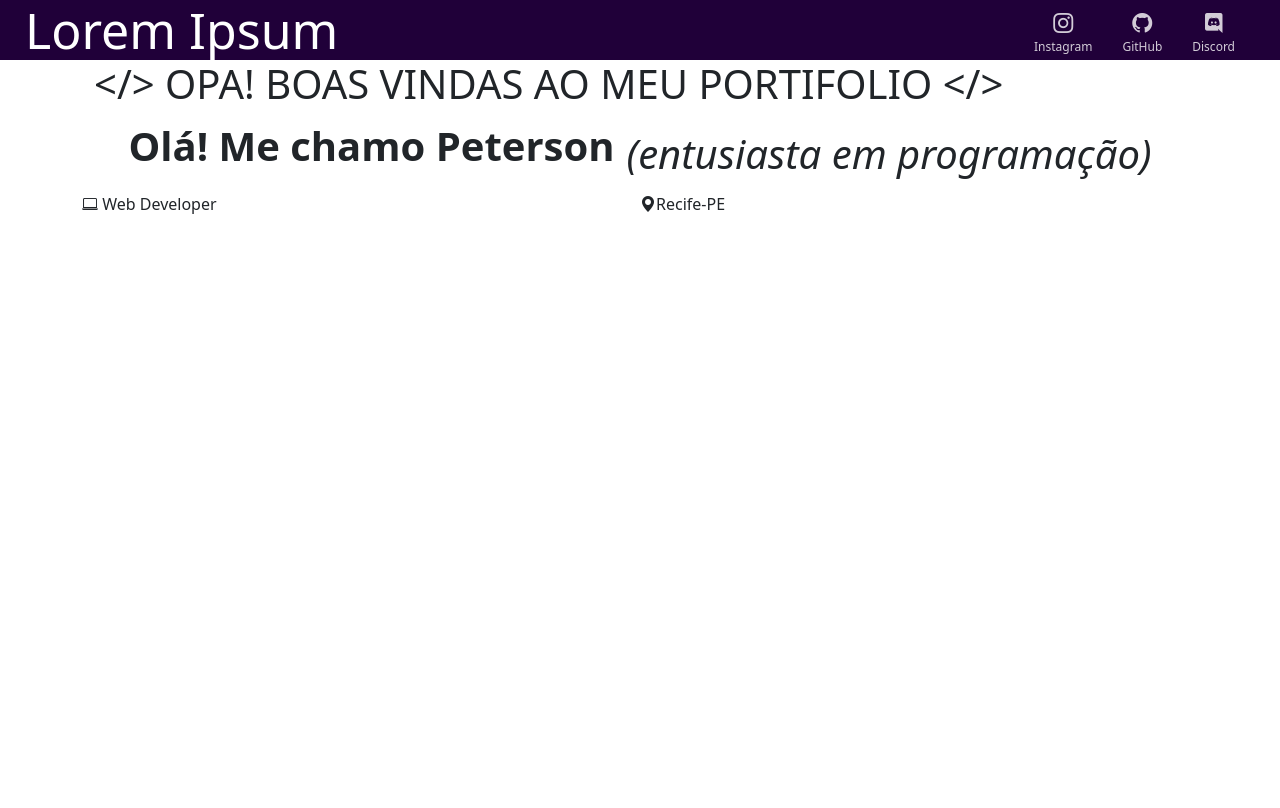
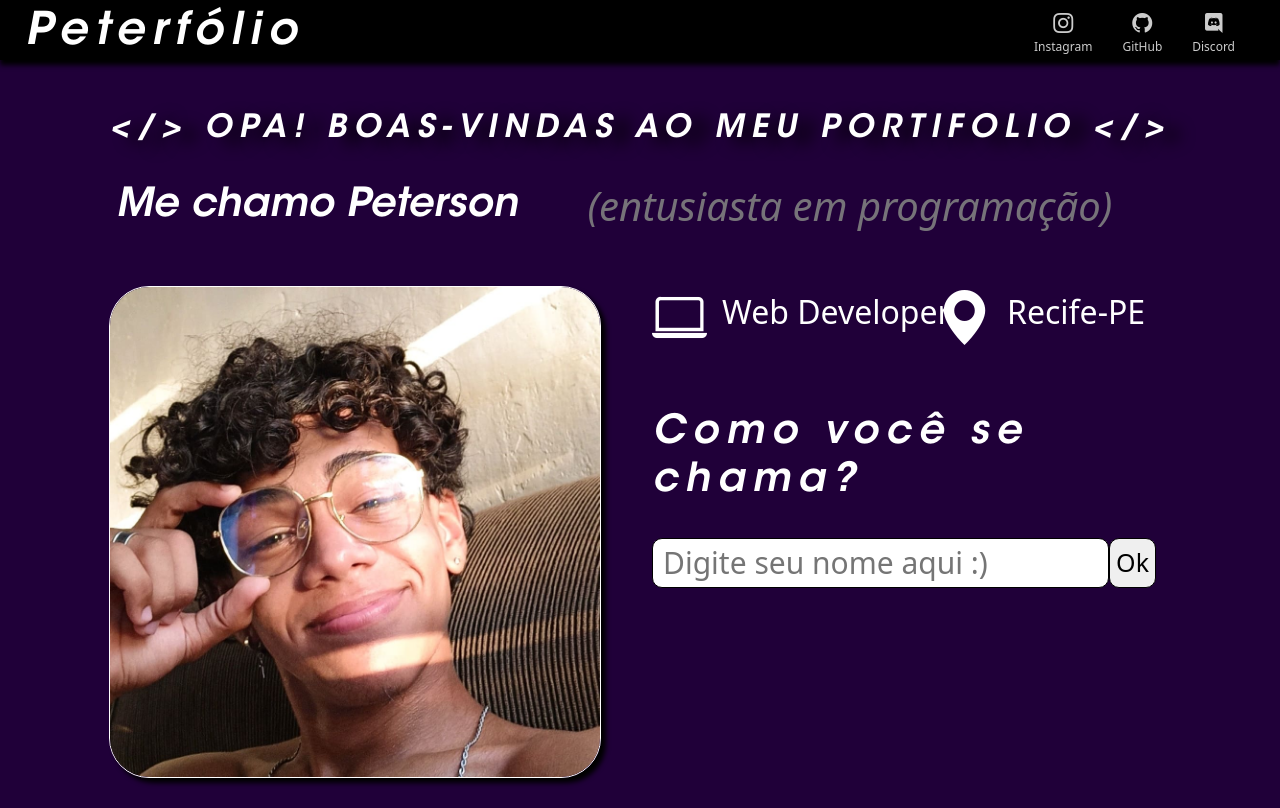
Before and after one commit to PetersonNave/Site-Portifolio, a plain HTML site: page index.html in a window 1280 px wide. Drawn offline with nearby package versions, Linux system fonts and the light colour scheme.

Commit message:
Second Commit

```diff
--- a/index.html
+++ b/index.html
@@ -7,60 +7,98 @@
     <title>Peterson Portfolio</title>
     <link href="https://cdn.jsdelivr.net/npm/bootstrap@5.1.2/dist/css/bootstrap.min.css" rel="stylesheet" integrity="sha384-uWxY/CJNBR+1zjPWmfnSnVxwRheevXITnMqoEIeG1LJrdI0GlVs/9cVSyPYXdcSF" crossorigin="anonymous">
     <link rel="stylesheet" href="https://cdn.jsdelivr.net/npm/bootstrap-icons@1.5.0/font/bootstrap-icons.css">
-    <link rel="stylesheet" href="/styles/styles.css">
-    <script defer src="/scripts/scripts.js"></script>
+    <link rel="stylesheet" href="styles/styles.css">
+    <script defer src="scripts/scripts.js"></script>
 </head>
 <body>
     <header>
         </div>
+        <h1 class="webTitle">Peterfólio</h1>
         <div class="socialLinksCont">
-            <div class="socialLinks" onclick="Teste()">
+
+                <a class="socialLinks" onclick="Teste()" href="https://www.instagram.com/peterson_meloo" target="_blank" style="text-decoration:none">
                      <i class="bi bi-instagram socialIcon"></i>
                      <p class="socialNames">Instagram</p>
-            </div>
-            <div class="socialLinks">
+                 </a>
+                  <a class="socialLinks" href="https://github.com/PetersonNave" target="_blank" style="text-decoration:none">
                     <i class="bi bi-github socialIcon"></i>
                     <p class="socialNames">GitHub</p>
-            </div>
+                 </a>
             <div class="socialLinks">
                 <i class="bi bi-discord socialIcon"></i>
                 <p class="socialNames">Discord</p>
             </div>
         </div>
-        <h1 class="webTitle">Lorem Ipsum</h1>
+
     </header>
+    <div class="welcomeCont">
+        <h1 class="welcomeText" style="color: white;" >&lt/> OPA! BOAS-VINDAS AO MEU PORTIFOLIO &lt/></h1>
+    </div>
+
     <div class="container">
         <div class="row">
-            <h1>&lt/> OPA! BOAS VINDAS AO MEU PORTIFOLIO &lt/></h1>
+
         </div>
         <div class="row">
+            <div class="col">
                 <div class="hiTextCont">
-                <p class="hiText">Olá! Me chamo Peterson</p>
+                    <div class="row">
+                        <div class="col-lg-6">
+                            <p class="hiText">Me chamo Peterson</p>
+                        </div>
+                        <div class="col-lg-6">
+                            <div>
                                 <i class="parentheses">(entusiasta em programação)</i>
-            </div>
-        </div>
-        <div class="row">
-            <div class="row">
-                <div class="col-6">
-                    <div class="profession">
-                        <i class="bi bi-laptop"></i>
-                        <span>Web Developer</span>
-                    </div>
-                </div>
-                <div class="col-6">
-                    <div class="location">
-                        <i class="bi bi-geo-alt-fill"></i>
-                        <p>Recife-PE</p>
                             </div>
 
                         </div>
                     </div>
 
 
+                </div>
+            </div>
+
+        </div>
+        <div class="row">
+            <div class="col-sm-6">
+                <div class="AvatarDiv">
+                    <img src="src/profile.jpg" class="Avatar">
+                  </div>
+            </div>
+            <div class="col-sm-6">
+
+
+                    <div class="row">
+                        <div>
 
 
 
                         </div>
+                        <div class="col-xl-6">
+                            <div class="profession">
+                                <i class="bi bi-laptop attributesIcon"></i>
+                                <p class="infoText" >Web Developer</p>
+                            </div>
+                        </div>
+                        <div class="col-xl-6">
+                            <div class="location">
+                                <i class="bi bi-geo-alt-fill attributesIcon"></i>
+                                <p class="infoText">Recife-PE</p>
+                            </div>
+
+                        </div>
+                    </div>
+               <h1 id="askName" class="askName">Como você se chama?</h1>
+               <div class="forms" >
+                   <input id="name"  class="askNameInput" type="text" placeholder="Digite seu nome aqui :)">
+                   <button id="btn" onclick="changeName()" class="btnSubmit">Ok</button>
+               </div>
+                <h1 id="welcome_name_text" style="color: white;">Olá Peterson</h1>
+            </div>
+
+        </div>
+
+
 
 
         <!-- <h2>
--- a/scripts/scripts.js
+++ b/scripts/scripts.js
@@ -1,20 +1,12 @@
-
-
-function Teste2(){
-
+var btn = document.getElementById("btn")
+var name_ = document.getElementById("name")
+var welcome_name = document.getElementById("welcome_name_text")
+var askName = document.getElementById("askName")
+function changeName(){
+    askName.style.cssText = 'display: none;';
+    name_.style.cssText = 'display: none;';
+    btn.style.cssText = 'display: none;';
+     welcome_name.innerHTML = "Olá, "+ name_.value + "!"
+     welcome_name.style.cssText = 'display: block;';
 
 }
-async function Teste()
-{
-    const api = async () => {
-        const response = await fetch('https://api.github.com/users/PetersonNave');
-        const data = await response.json();
-
-        return data.public_repos;
-    }
-
-    const api_data = await api();
-
-    console.log(api_data);
-
-}
--- a/styles/styles.css
+++ b/styles/styles.css
@@ -1,7 +1,15 @@
+@font-face {
+    font-family: AvantGarde-Book;
+    src: url(../font/ITCAvantGardeStd-DemiObl.otf);
+}
+
 header{
-    background-color: #200039;
+    background-color: #000000;
     height: 60px;
     align-items: center;
+    width: 100%;
+    box-shadow: 0.0em 0.5em 0.5em black;
+
 }
 .socialLinksCont{
     display: flex;
@@ -36,24 +44,175 @@ header{
 }
 .webTitle{
     color: white;
-    font-size: 50px;
+    font-size: 45px;
     margin-left: 25px;
-
+    position: absolute;
+    margin-top: 7px;
 }
 .hiTextCont{
     display: flex;
-    align-items: center;
-    justify-content: center;
+    text-align: center;
+    text-justify: center;
+    margin-top: 20px;
 }
 .hiText{
-    font-size: 40px;
+    font-size: 4.0em;
+    font-weight: bold;
+    font-family: AvantGarde-Book;
+    color: white;
+    margin-bottom: -10px;
+
+    -webkit-animation: fadeIn 2s ease-in-out;
+    -moz-animation: fadeIn 2s ease-in-out;
+    -o-animation: fadeIn 2s ease-in-out;
+    animation: fadeIn 2s ease-in-out;
+}
+.parentheses{
+    font-size: 4.0em;
+    margin-left: 12px;
+    color: gray;
+    opacity: 0.9;
+    height: 100px;
+    flex: 1;
+    white-space: nowrap;
+
+    -webkit-animation: fadeIn 3s ease-in-out;
+    -moz-animation: fadeIn 3s ease-in-out;
+    -o-animation: fadeIn 3s ease-in-out;
+    animation: fadeIn 3s ease-in-out;
+}
+.location
+{
+    display: flex;
+    align-items: center;
+    margin-top: 40px;
+
+}
+ .profession{
+    display: flex;
+    align-items: center;
+    margin-top: 40px;
+
+}
+.container{
+    flex:1;
+
+}
+body{
+    background-color: #200039;
+    font-size: 62.5%;
+    flex: 1;
+    width: 100%;
+    max-width: 1920px;
+    margin: 0 auto;
+}
+h1{
+    font-family: AvantGarde-Book;
+    letter-spacing: 7px;
+
+}
+.welcomeText{
+    font-size: 3.2em;
+
+    margin-top: 50px;
+    text-shadow: 0.5em 0.2em 0.5em black;
+    -webkit-animation: fadeIn 1s ease-in-out;
+    -moz-animation: fadeIn 1s ease-in-out;
+    -o-animation: fadeIn 1s ease-in-out;
+    animation: fadeIn 1s ease-in-out;
+}
+.welcomeCont{
+    text-align: center;
+
+}
+.attributesIcon{
+    color: white;
+    font-size: 55px;
+}
+body {
+    min-width: 550px;
+    max-width: 1920px;
+  }
+  .infoText{
+      font-size: 2.0rem;
+      color: #fff;
+      margin-left: 15px;
+      margin-top: 5px;
+      white-space: nowrap;
+
+  }
+  .Avatar{
+      width: 90%;
+      margin-top: 50px;
+      border: 1px solid #fff;
+      box-shadow: 0.5em 0.5em 0.5em black;
+      border-radius: 40px;
+      margin-bottom:30px;
+      max-width: 500px;
+
+
+      -webkit-animation: fadeIn 4s ease-in-out;
+    -moz-animation: fadeIn 4s ease-in-out;
+    -o-animation: fadeIn 4s ease-in-out;
+    animation: fadeIn 4s ease-in-out;
+  }
+  .AvatarDiv{
+    text-align: center;
+
+  }
+
+
+
+  /* FADE IN */
+
+  @-webkit-keyframes fadeIn {
+    0% { opacity: 0; }
+    100% { opacity: 1; }
+    }
+    @-moz-keyframes fadeIn {
+    0% { opacity: 0;}
+    100% { opacity: 1; }
+    }
+    @-o-keyframes fadeIn {
+    0% { opacity: 0; }
+    100% { opacity: 1; }
+    }
+    @keyframes fadeIn {
+    0% { opacity: 0; }
+    100% { opacity: 1; }
+    }
+.askName{
+    color: white;
+    margin-top: 50px;
     font-weight: bold;
 }
-.parentheses{
-    font-size: 40px;
-    margin-left: 12px;
+.askNameInput{
+   width: 100%;
+   height: 50px;
+   margin-top: 25px;
+    border-radius: 10px;
+    font-size: 30px;
+    padding: 10px;
+    text-justify: center;
+    border: 1px solid black;
 }
-.location{
-    display: flex;
+.forms{
+
+    align-items: center;
+    display: inline-flex;
 
 }
+.btnSubmit{
+    height: 50px;
+    margin-top: 25px;
+    width: 50px;
+    font-size: 25px;
+    text-align: center;
+    border-radius: 10px;
+    border: 1px solid black;
+}
+
+#welcome_name_text{
+   display: none;
+   color: white;
+}
```
Also changed, not shown: font/ITCAvantGardeStd-DemiObl.otf (added), font/POETR.ttf (added), font/avgb.ttf (added), package-lock.json (added), src/profile.jpg (added). Lines whose indentation alone changed are shown as unchanged.
